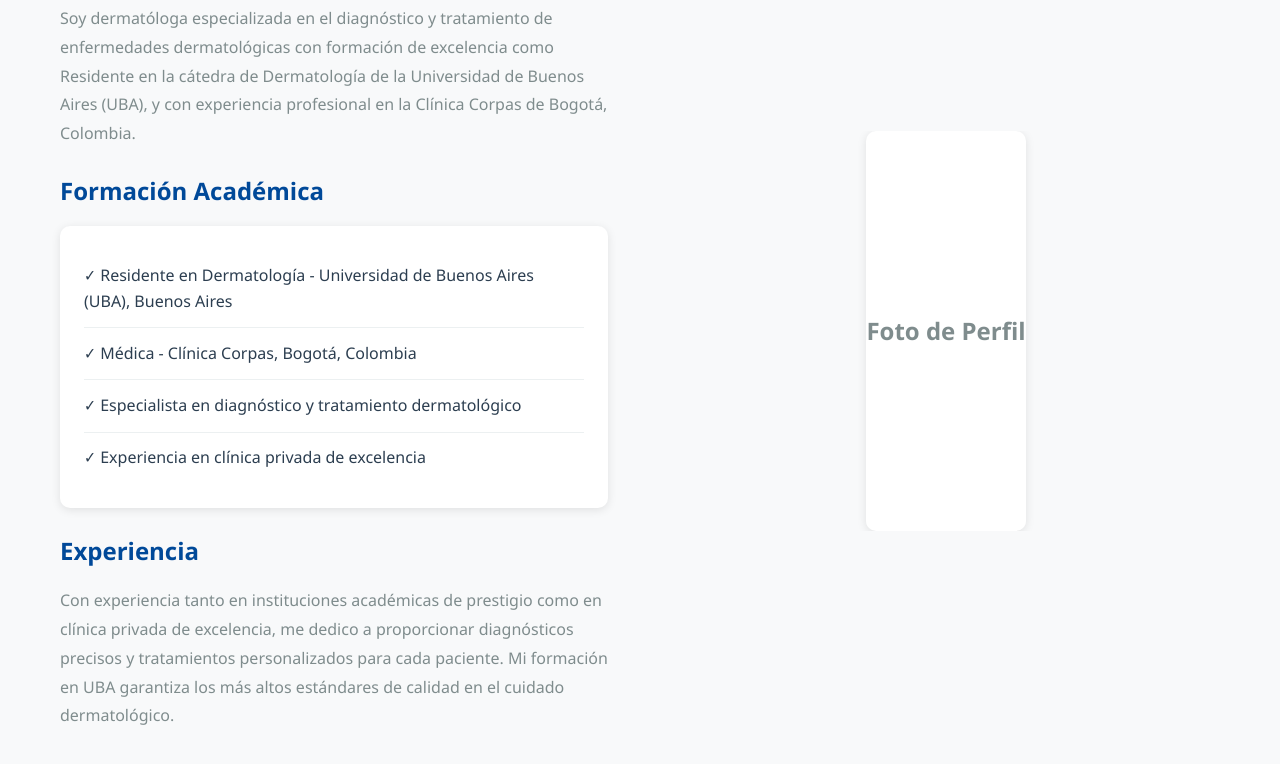
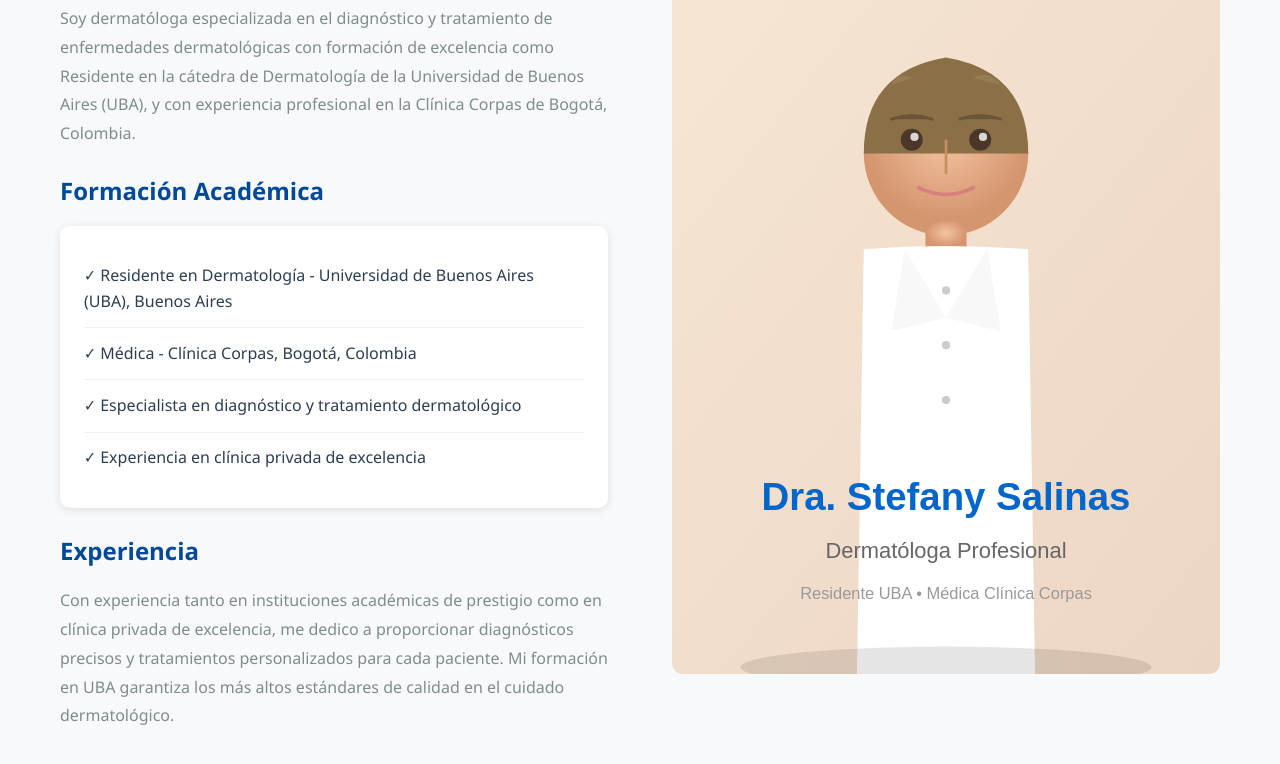
Before and after one commit to HenrySali/Dermatologia, a plain HTML site: page index.html in a window 1280 px wide. Shown: the part 746-1510 px from the top of the page. Drawn offline with Linux system fonts and the light colour scheme.

Commit message:
Add: Professional profile illustration for Dra. Stefany Salinas
✨ NUEVA IMAGEN DE PERFIL:
- Ilustración SVG profesional de Dra. Stefany Salinas
- Rostro realista con proporciones profesionales
- Cabello realista con highlights
- Blusa blanca profesional
- Nombre y credenciales debajo
- Fondo beige suave
- 400x500px - perfecta para sección 'Sobre Mí'

🎨 Características:
- Ilustración vectorial profesional (escalable)
- Colores médicos y profesionales
- Aspecto cálido y acogedor
- Reemplaza el placeholder anterior

✅ Colocada en: Sección 'Sobre Mí' de la página principal

```diff
--- a/index.html
+++ b/index.html
@@ -60,9 +60,7 @@
                     <p>Con experiencia tanto en instituciones académicas de prestigio como en clínica privada de excelencia, me dedico a proporcionar diagnósticos precisos y tratamientos personalizados para cada paciente. Mi formación en UBA garantiza los más altos estándares de calidad en el cuidado dermatológico.</p>
                 </div>
                 <div class="about-image">
-                    <div class="image-placeholder">
-                        <span>Foto de Perfil</span>
-                    </div>
+                    <img src="app/images/profile.svg" alt="Dra. Stefany Salinas" title="Dra. Stefany Salinas - Dermatóloga Profesional" class="profile-image">
                 </div>
             </div>
         </div>
```
Also changed, not shown: app/images/profile.svg (added).
